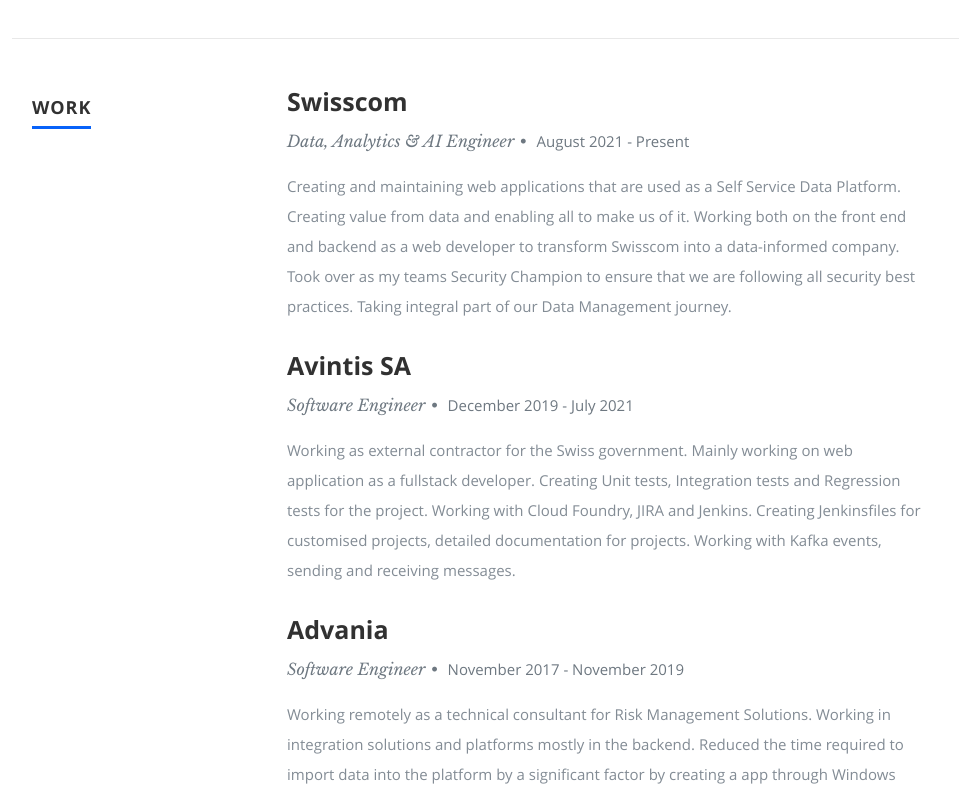
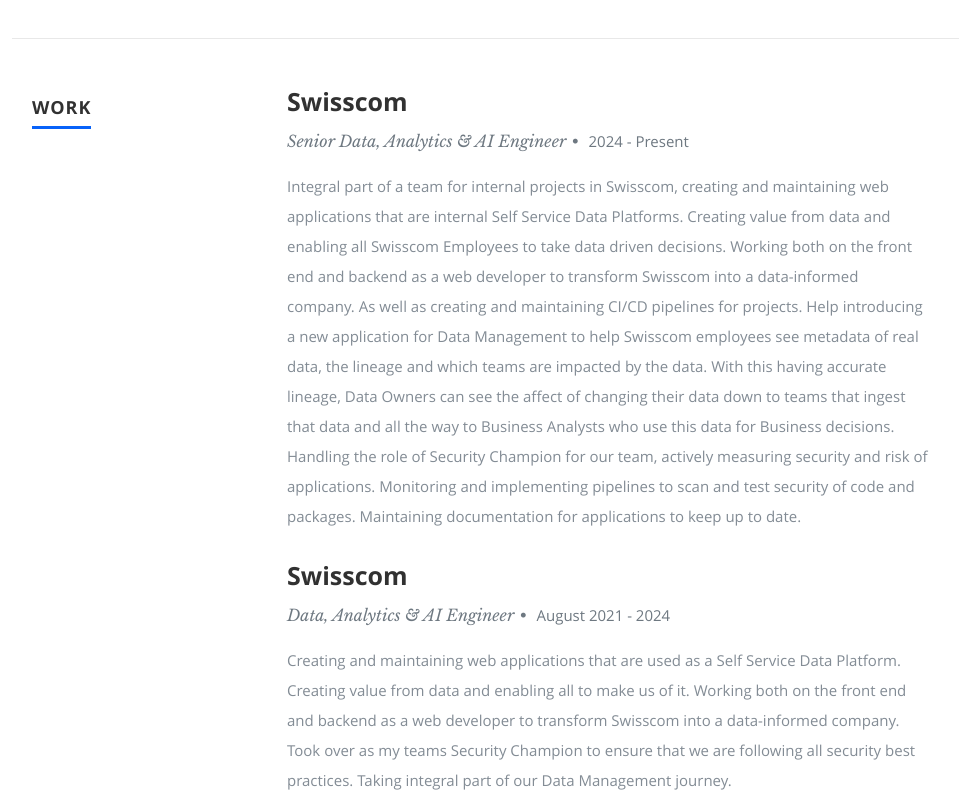
Before and after one commit to ingthorb/homepage, a React (Create React App) app: page / in a window 1280 px wide. Shown: the part 1740-2536 px from the top of the page, without its empty margins (118-1077 px from the left). Built offline with nearby package versions, Linux system fonts and the light colour scheme; no server answers.

Commit message:
Update Resume information and url

```diff
--- a/package.json
+++ b/package.json
@@ -1,6 +1,6 @@
 {
   "name": "Homepage",
-  "version": "1.1.0",
+  "version": "1.2.0",
   "private": true,
   "homepage": "./",
   "dependencies": {
--- a/public/index.html
+++ b/public/index.html
@@ -6,11 +6,11 @@
     <meta name="twitter:card" content="summary_large_image">
     <meta name="twitter:creator" content="Ingthor Birkir Arnason">
     <meta name="twitter:image" content="http://www.ingthor.io/images/profile_pic.JPG">
-    <meta name="twitter:title" content="Ingthor Birkir Arnason, Software Developer in Bern, Switzerland">
+    <meta name="twitter:title" content="Ingthor Birkir Arnason, Senior Software Developer in Bern, Switzerland">
     <meta name="twitter:description" content="Homepage for Ingthor Birkir Arnason, Software Developer. Living in Bern, Switzerland. View information about me and my career.">
     <meta name="description" content="Homepage for Ingthor Birkir Arnason, Software Developer. Living in Bern, Switzerland. View information about me and my career.">
-    <meta name="keywords" content="Software Developer, Software Engineer, Fullstack Developer, Frontend, Backend, Switzerland, Work, Bern, Linkedin, Open for new opportunities. Looking for a new challenge">
-    <meta name="title" content="Software Developer in Switzerland.">
+    <meta name="keywords" content="Software Developer, Software Engineer, Senior Software Engineer, Fullstack Developer, Frontend, Backend, Switzerland, Work, Bern, Linkedin, Open for new opportunities. Looking for a new challenge">
+    <meta name="title" content="Senior Software Developer in Switzerland.">
     <meta name="viewport" content="width=device-width, initial-scale=1, shrink-to-fit=no">
     <meta name="theme-color" content="#000000">
     <link rel="manifest" href="%PUBLIC_URL%/manifest.json">
@@ -28,7 +28,7 @@
 
       gtag('config', 'G-8MF0379PT6');
     </script>
-    <title>Ingthor Birkir Arnason, Software Engineer in Switzerland</title>
+    <title>Ingthor Birkir Arnason, Senior Software Engineer in Switzerland</title>
   </head>
 
   <body>
@@ -36,8 +36,6 @@
       You need to enable JavaScript to run this app.
     </noscript>
     <div id="root"></div>
-
-
 
    <script src="https://ajax.googleapis.com/ajax/libs/jquery/1.10.2/jquery.min.js"></script>
    <script>window.jQuery || document.write('<script src="js/jquery-1.10.2.min.js"><\/script>')</script>
--- a/public/resumeData.json
+++ b/public/resumeData.json
@@ -12,7 +12,7 @@
     },
     "github": "https://github.com/ingthorb",
     "linkedin": "https://www.linkedin.com/in/ingthorb",
-    "resumedownload":"https://drive.google.com/file/d/1-ZwfQaYfPosmtr5dW_KULgNBlcFaPp1Z/view?usp=sharing",
+    "resumedownload":"https://drive.google.com/file/d/1V7R53Gk_apVkAIhBVjWpI6wW6sN09yaa/view?usp=sharing",
     "social":[
       {
         "name":"facebook",
@@ -59,8 +59,14 @@
     "work":[
       {
         "company":"Swisscom",
+        "title":"Senior Data, Analytics & AI Engineer",
+        "years":"2024 - Present",
+        "description":"Integral part of a team for internal projects in Swisscom, creating and maintaining web applications that are internal Self Service Data Platforms. Creating value from data and enabling all Swisscom Employees to take data driven decisions. Working both on the front end and backend as a web developer to transform Swisscom into a data-informed company. As well as creating and maintaining CI/CD pipelines for projects. Help introducing a new application for Data Management to help Swisscom employees see metadata of real data, the lineage and which teams are impacted by the data. With this having accurate lineage, Data Owners can see the affect of changing their data down to teams that ingest that data and all the way to Business Analysts who use this data for Business decisions. Handling the role of Security Champion for our team, actively measuring security and risk of applications. Monitoring and implementing pipelines to scan and test security of code and packages. Maintaining documentation for applications to keep up to date."
+      },
+      {
+        "company":"Swisscom",
         "title":"Data, Analytics & AI Engineer",
-        "years":"August 2021 - Present",
+        "years":"August 2021 - 2024",
         "description":"Creating and maintaining web applications that are used as a Self Service Data Platform. Creating value from data and enabling all to make us of it. Working both on the front end and backend as a web developer to transform Swisscom into a data-informed company. Took over as my teams Security Champion to ensure that we are following all security best practices. Taking integral part of our Data Management journey."
       },
       {
@@ -82,7 +88,7 @@
         "description":"Front end developer in an young startup company in Reykjavik. Got great experience from working in agile and fast-paced startup environment. I implemented many new features on the website and had an active role in decision making process. Hands on experience with React and Redux and AWS and Git. Wrote some articles about Iceland as well."
       }
     ],
-    "skills":["JavaScript", "ReactJs", "Angular JS", "HTML/CSS", "C#", "Java/Spring Boot", "Python", "Django", "VueJS", "Jenkins", "Git", "CI/CD", "AWS"]
+    "skills":["JavaScript", "ReactJs", "Angular JS", "HTML/CSS", "C#", "Java/Spring Boot", "Python", "Django", "VueJS", "Jenkins", "Git", "CI/CD", "AWS", "Kubernetes", "Docker"]
   },
   "portfolio":{
     "projects": [
```
